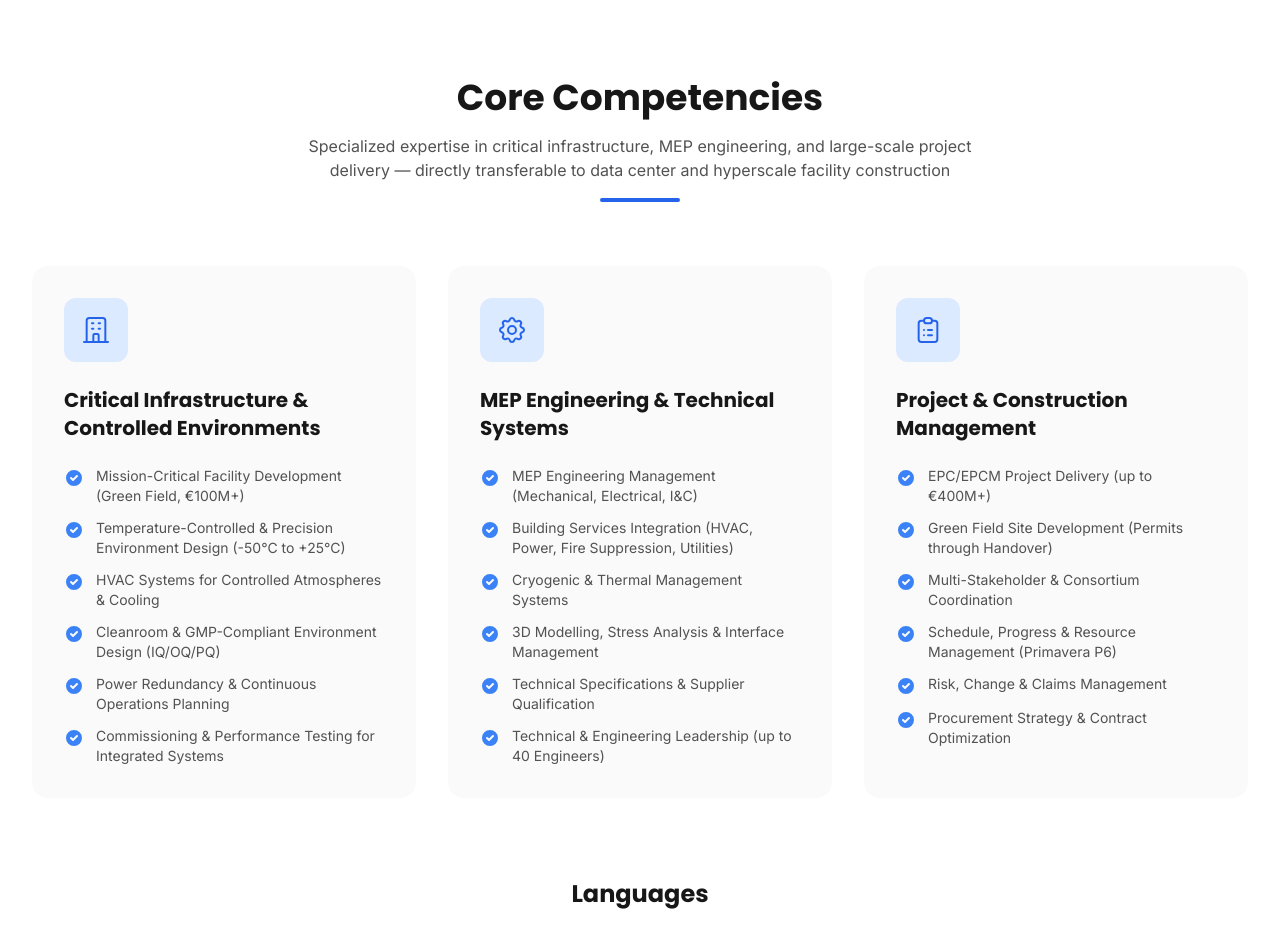
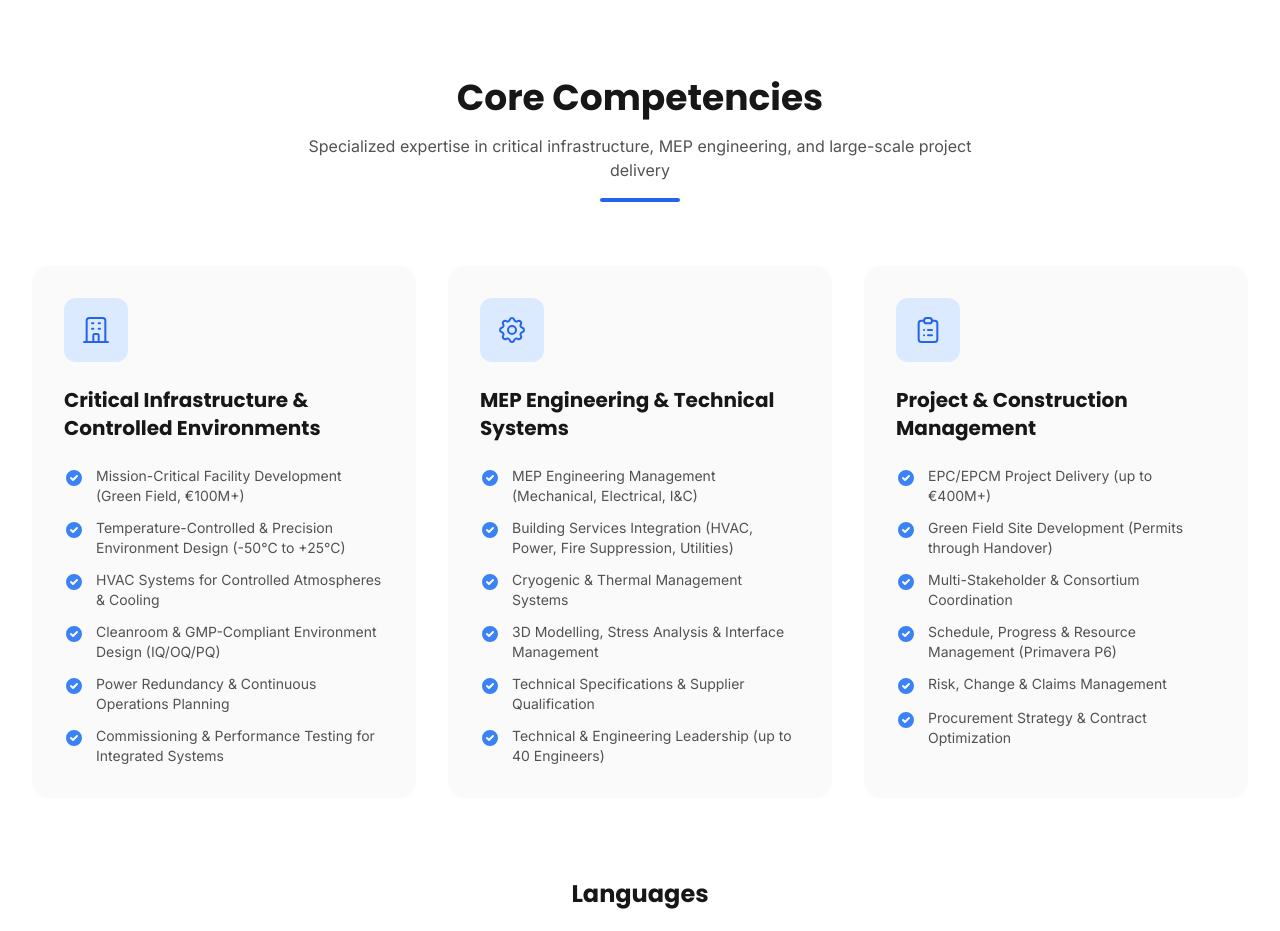
Before and after one commit to drogoXX/CV_Landing_Page, a Next.js app: page / in a window 1280 px wide. Shown: the part 7860-8791 px from the top of the page. Built offline with nearby package versions, Linux system fonts and the light colour scheme.

Commit message:
Shorten Core Competencies subtitle
https://claude.ai/code/session_01SoyTXNCnQwa1uBrmazVWWm

```diff
--- a/components/Skills.tsx
+++ b/components/Skills.tsx
@@ -36,7 +36,7 @@ export default function Skills() {
             Core Competencies
           </h2>
           <p className="text-neutral-600 max-w-2xl mx-auto">
-            Specialized expertise in critical infrastructure, MEP engineering, and large-scale project delivery — directly transferable to data center and hyperscale facility construction
+            Specialized expertise in critical infrastructure, MEP engineering, and large-scale project delivery
           </p>
           <div className="w-20 h-1 bg-primary-600 mx-auto rounded-full mt-4" />
         </div>
```
